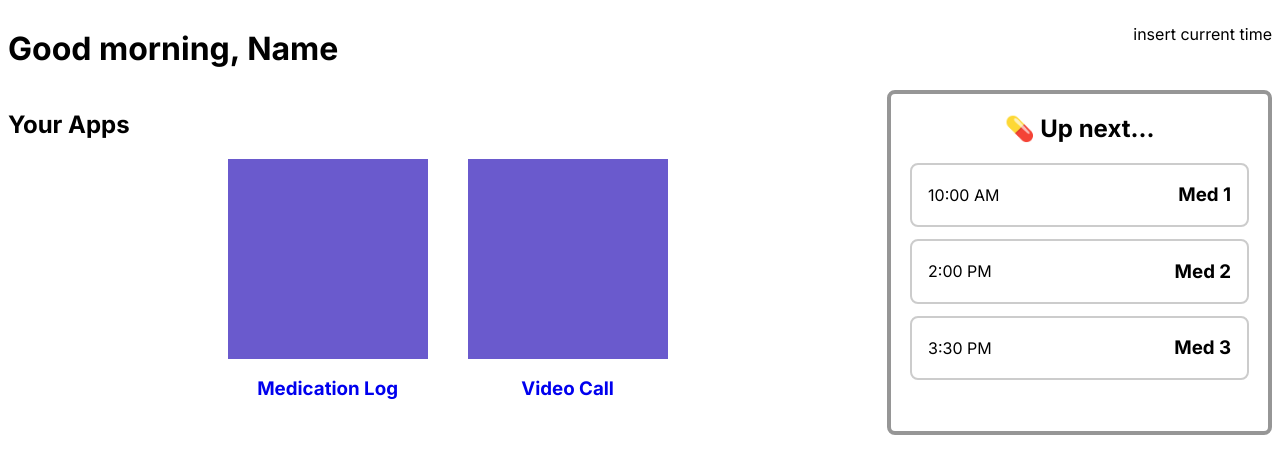
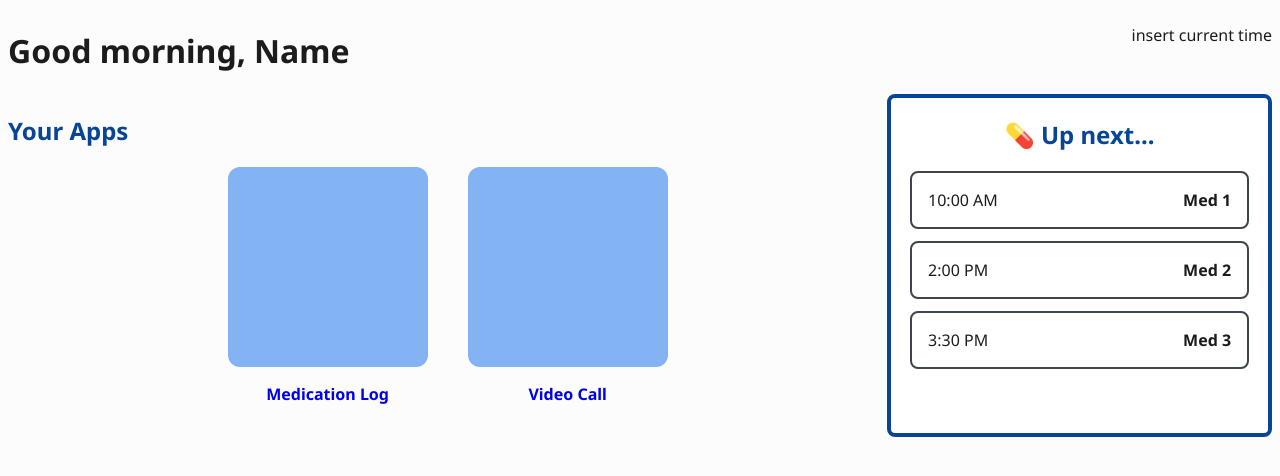
Before and after one commit to ojosproject/iris, a Next.js app: page / in a window 1280 px wide. Shown: the top 476 px of the page. Built offline with nearby package versions, Linux system fonts and the light colour scheme.

Commit message:
Added some of the styles for the Hub page

```diff
--- a/src/app/components/HubApp.module.css
+++ b/src/app/components/HubApp.module.css
@@ -14,7 +14,9 @@
 }
 
 .iconPL {
-    background-color: slateblue;
+    /* background-color: slateblue; */
+    background-color: var(--light-blue);
     width: 200px;
     height: 200px;
+    border-radius: 12px;
 }
--- a/src/app/components/UpcomingMed.module.css
+++ b/src/app/components/UpcomingMed.module.css
@@ -1,5 +1,5 @@
 .med {
-    border: 2px solid rgb(204, 204, 204);
+    border: 2px solid var(--dark-gray);
     border-radius: 8px;
     display: flex;
     justify-content: space-between;
--- a/src/app/globals.css
+++ b/src/app/globals.css
@@ -1,6 +1,34 @@
 :root {
-  font-family: "Inter", "sans-serif";
+  font-family: "Noto Sans", "Inter", "sans-serif";
+  --dark-blue: #094595;
+  --blue: #0063D7;
+  --light-blue: #83B3F3;
+  --white: #fcfcfc;
+  --dark-gray: #3E454D;
+  --black: #1c1c1c;
+  color: var(--black);
 }
+
+body {
+  background-color: var(--white);
+}
+
+h1 {
+  font-size: 2rem;
+  font-weight: 700;
+}
+
+h2 {
+  font-size: 1.5rem;
+  font-weight: 700;
+  color: var(--dark-blue);
+}
+
+h3 {
+  font-size: 1rem;
+  font-weight: 700;
+}
+
 
 /* :root {
   --max-width: 1100px;
--- a/src/app/layout.tsx
+++ b/src/app/layout.tsx
@@ -1,8 +1,12 @@
 import type { Metadata } from "next";
-import { Inter } from "next/font/google";
+import { Inter, Noto_Sans } from "next/font/google";
 import "./globals.css";
 
 const inter = Inter({ subsets: ["latin"] });
+
+const noto = Noto_Sans({
+  subsets: ['latin']
+});
 
 export const metadata: Metadata = {
   title: "Create Next App",
@@ -16,7 +20,7 @@ export default function RootLayout({
 }>) {
   return (
     <html lang="en">
-      <body className={inter.className}>{children}</body>
+      <body className={noto.className}>{children}</body>
     </html>
   );
 }
--- a/src/app/page.module.css
+++ b/src/app/page.module.css
@@ -4,6 +4,10 @@
   justify-content: center;
   gap: 40px;
   padding: 0;
+}
+
+.appList li:hover {
+  color: var(--blue);
 }
 
 .flex {
@@ -17,7 +21,7 @@
 .side2 {
   background-color: white;
   width: 30%;
-  border: 4px solid rgb(150, 150, 150);
+  border: 4px solid var(--dark-blue);
   border-radius: 8px;
 }
 
```
